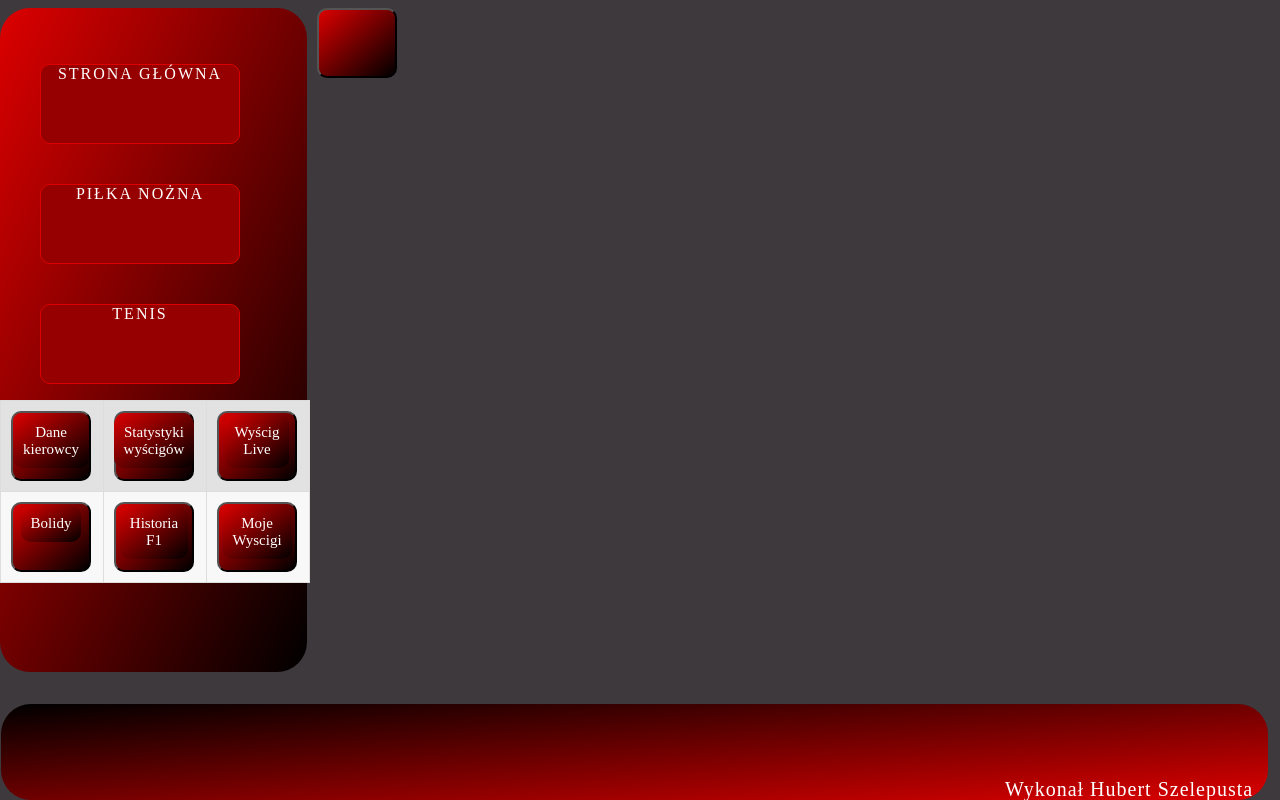
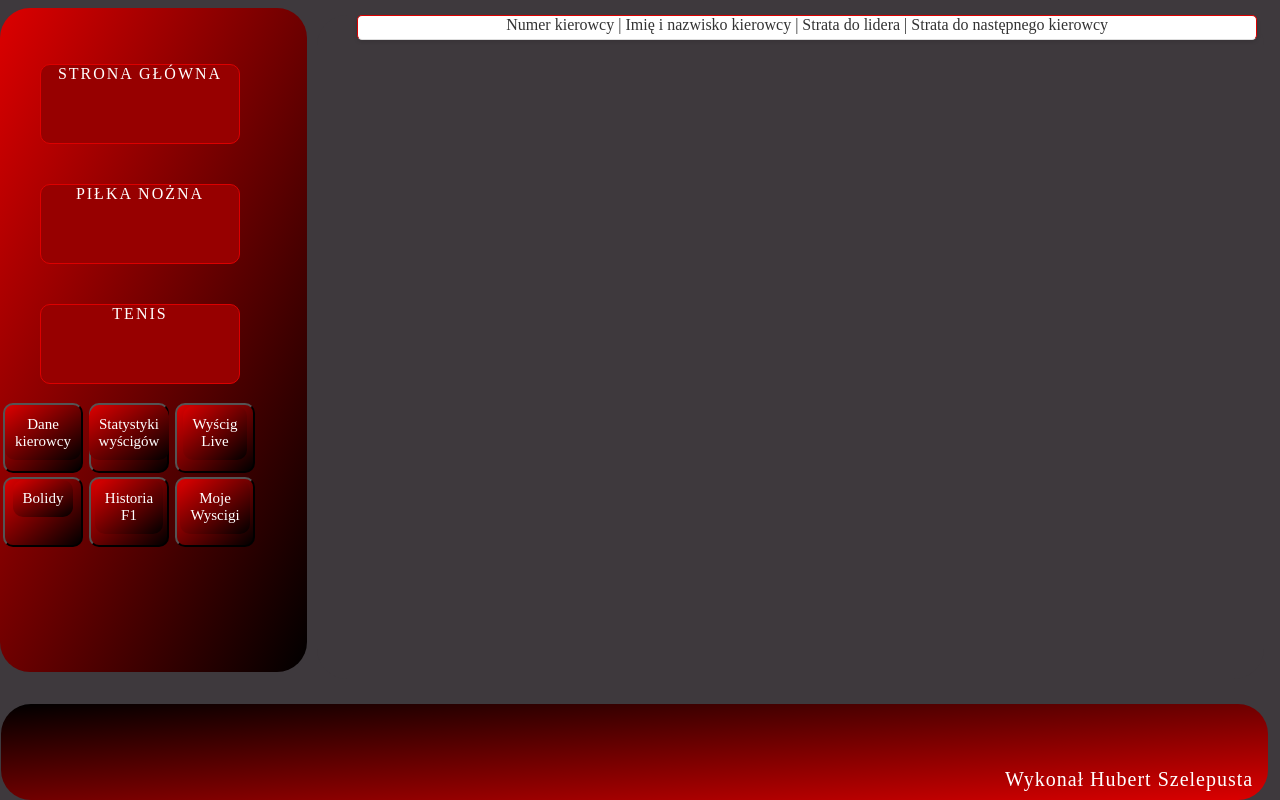
Before and after one commit to Hubi0295/InfoSports, a Django app: page /InfoSportsApp/f1/Live/ in a window 1280 px wide. Run offline with Django 3.2, Linux system fonts and the light colour scheme; data that the repository does not hold is empty.

Commit message:
Almost finish f1

```diff
--- a/InfoSportsApp/static/css/style.css
+++ b/InfoSportsApp/static/css/style.css
@@ -110,7 +110,7 @@ main {
 #autor{
     float: right;
     margin: 5px;
-    margin-top:70px;
+    margin-top:60px;
     margin-right: 15px;
     font-family: 'Montserrat', sans-serif; /* Wybierz czcionkę */
     font-size: 18px; /* Rozmiar tekstu */
--- a/InfoSportsApp/static/js/skrypt.js
+++ b/InfoSportsApp/static/js/skrypt.js
@@ -10,19 +10,28 @@ document.addEventListener("DOMContentLoaded", function() {
                     Object.entries(await response.json()).sort(([,a], [,b]) => a[0] - b[0])
                 );
                 // Pobranie elementu tbody tabeli
-                const element = document.getElementById("tabelaWyników");
+                const element = document.getElementById("tabelaWynikow");
                 element.innerHTML="";
-
+                let ndane="";
                 // Iteracja przez dane i tworzenie wierszy tabeli
                 for (const key in data) {
+                    ndane="";
                     if (data.hasOwnProperty(key)) {
                         const value1 = data[key][0];
                         const value2 = data[key][1];
-                        element.innerHTML+=key+" ";
-                        element.innerHTML+=value1+" ";
-                        element.innerHTML+=value2+" <br>";
+                        const x=await fetch('https://api.openf1.org/v1/drivers?driver_number='+key+'&session_key=latest');
+                        const y = await x.json();
+                        ndane+="<ul><li class=driver_data>";
+                        ndane+=key+"  |  "+y[0].full_name+"  |  ";
+                        ndane+=value1+"  |  ";
+                        ndane+=value2+"  |  ";
+                        ndane+="</li></ul>";
+                        console.log(ndane);
+                        element.innerHTML+=ndane;
                     }
                 }
+
+                console.log(ndane);
 
             } catch (error) {
                 console.error('Error fetching data:', error);
@@ -31,7 +40,18 @@ document.addEventListener("DOMContentLoaded", function() {
 
     },
     false);
+(function() {
+    // Funkcja do kliknięcia przycisku
+    function kliknijPrzycisk() {
+        var przycisk = document.getElementById('pokazWyniki');
+        if (przycisk) {
+            przycisk.click();
+        }
+    }
 
+    // Ustawienie interwału, który będzie klikał przycisk co 5 sekund (5000 milisekund)
+    setInterval(kliknijPrzycisk, 15000);
+})();
 
 function sleep(ms) {
     return new Promise(resolve => setTimeout(resolve, ms));
--- a/InfoSportsApp/static/zrodloDanych.json
+++ /dev/null
@@ -1 +0,0 @@
-{"1": [0.0, 0.0], "4": [0, 0], "18": [0, 0], "16": [2.185, 2.185], "11": [4.649, 2.442], "3": [7.76, 3.134], "55": [8.31, 0.55], "81": [8.92, 0.61], "27": [11.025, 2.106], "20": [12.814, 1.789], "44": [13.414, 0.6], "22": [14.594, 1.192], "10": [15.48, 0.886], "2": [16.09, 0.61], "24": [16.972, 0.882], "63": [17.463, 0.491], "23": [19.109, null], "77": [19.196, 1.95], "31": [21.869, 2.76], "14": [22.345, 0.476]}
--- a/InfoSportsApp/templates/f1_live.html
+++ b/InfoSportsApp/templates/f1_live.html
@@ -7,40 +7,62 @@
 {% block content %}
 
 <button id="pokazWyniki"></button>
-<div id="tabelaWyników"/>
+<ul id="a"><li id="b" class=driver_data>Numer kierowcy | Imię i nazwisko kierowcy | Strata do lidera | Strata do następnego kierowcy</li></ul>
+<div id="tabelaWynikow"/>
+
 </div>
-</div>
+
 {% endblock %}
 
 {% block style %}
-main{background-color: #3e393d; background-image: none; color:#000000;}
-/* Styl dla całej tabeli */
-table {
-  width: 100%;
-  border-collapse: collapse;
+main{background-color: #3e393d; background-image: none; color:#FFFFFF;
+    border-radius:30px;
+    margin-left: 5px;
+    margin-top: 15px;
+    margin-bottom: 0px;}
+#pokazWyniki{
+    width:1px;
+    height:1px;
+    display:none;
+}
+.driver_data{
+    margin-right: 10px;
+    box-shadow: 0 2px 4px rgba(0, 0, 0, 0.1);
+    transition: transform 0.2s ease;
+    border-bottom: 1px solid #ddd;
+    color: #333;
+    background-color: #fff;
+    border-radius: 5px;
+    float:left;
+    width: 900px;
+    height: 25px;
 }
 
-/* Styl dla wierszy tabeli */
-tr {
-  background-color: #f8f8f8;
+#pokazWyniki ul {
+    text-align: center;
+    float: left;
+    overflow: hidden;
+    align-items: center;
 }
-
-/* Styl dla nieparzystych wierszy tabeli (opcjonalnie) */
-tr:nth-child(odd) {
-  background-color: #e2e2e2;
+#pokazWyniki ul li {
+    float: left;
+    background-color: #d7d7d7;
+    border: 1px solid #d5d5d5;
+    text-align: center;
+    list-style-type: none;
+    box-sizing: border-box;
+    border-radius:10px;
+    color: #FFFFFF;
 }
-
-/* Styl dla komórek tabeli */
-td {
-  padding: 10px;
-  border: 1px solid #ddd;
+#pokazWyniki ul li a {
+    text-decoration : none;
 }
-
-/* Styl dla nagłówków kolumn (opcjonalnie) */
-th {
-  padding: 10px;
-  border: 1px solid #ddd;
-  background-color: #f2f2f2;
+#tabelaWynikow ul li,#tabelaWynikow ul{
+    margin-top:0px;
+    margin-bottom: 2px;
 }
-
+ #a, #b{
+    margin-top:0px;
+    margin-bottom: 5px;
+}
 {% endblock %}
--- a/InfoSportsApp/views.py
+++ b/InfoSportsApp/views.py
@@ -25,7 +25,7 @@ def f1_DaneKierowcy(request):
     parametr = request.GET.get('driverLastName')
 
     if parametr:
-        response = urlopen('https://api.openf1.org/v1/drivers?last_name=' + str(parametr) + '&meeting_key=latest&session_key=latest')
+        response = urlopen('https://api.openf1.org/v1/drivers?last_name=' + str(parametr) + '&meeting_key=latest')
         data = json.loads(response.read().decode('utf-8'))[0]
 
         meeting_info = json.loads(urlopen("https://api.openf1.org/v1/meetings?meeting_key="+str(data["meeting_key"])).read().decode('utf-8'))[0]["meeting_name"]
@@ -109,7 +109,7 @@ def f1_Live(request):
     thread.start()
     return render(request, "f1_live.html")
 def update():
-    date_start = datetime.fromisoformat("2024-05-04T16:20:59.569000+00:00").isoformat()
+    date_start = datetime.fromisoformat("2024-05-05T21:32:34.474000+00:00").isoformat()
     context = {}
     numery = json.loads(urlopen('https://api.openf1.org/v1/drivers?session_key=latest').read().decode('utf-8'))
     tab_numery = []
@@ -119,8 +119,8 @@ def update():
         context[x]=[0,0]
 
     while True:
-        date_end = (datetime.fromisoformat(date_start)+timedelta(seconds=5)).isoformat()
-        response = json.loads(urlopen("https://api.openf1.org/v1/intervals?session_key=9506&date>="+str(date_start)+"&date<="+str(date_end)).read().decode('utf-8'))
+        date_end = (datetime.fromisoformat(date_start)+timedelta(seconds=10)).isoformat()
+        response = json.loads(urlopen("https://api.openf1.org/v1/intervals?session_key=9507&date>="+str(date_start)+"&date<="+str(date_end)).read().decode('utf-8'))
         print(response)
         plik = open("InfoSportsApp/static/zrodloDanych.json",'w')
         wyniki=[]
@@ -137,13 +137,15 @@ def update():
             except:
                 dane.append(None)
             wyniki.append(dane)
+
         pierwszy = wyniki[0][0]
         for i in range(0,len(wyniki)-1):
             if wyniki[i][0] == pierwszy and i!=0:
                 del wyniki[i:len(wyniki)]
                 break
         for x in wyniki:
-            context[x[0]]=[x[1],x[2]]
+            if x[1] and x[2] != "null":
+                context[x[0]]=[x[1],x[2]]
         try:
             sorted_dict = dict(sorted(context.items(), key=lambda item: item[1][0]))
         except:
```
